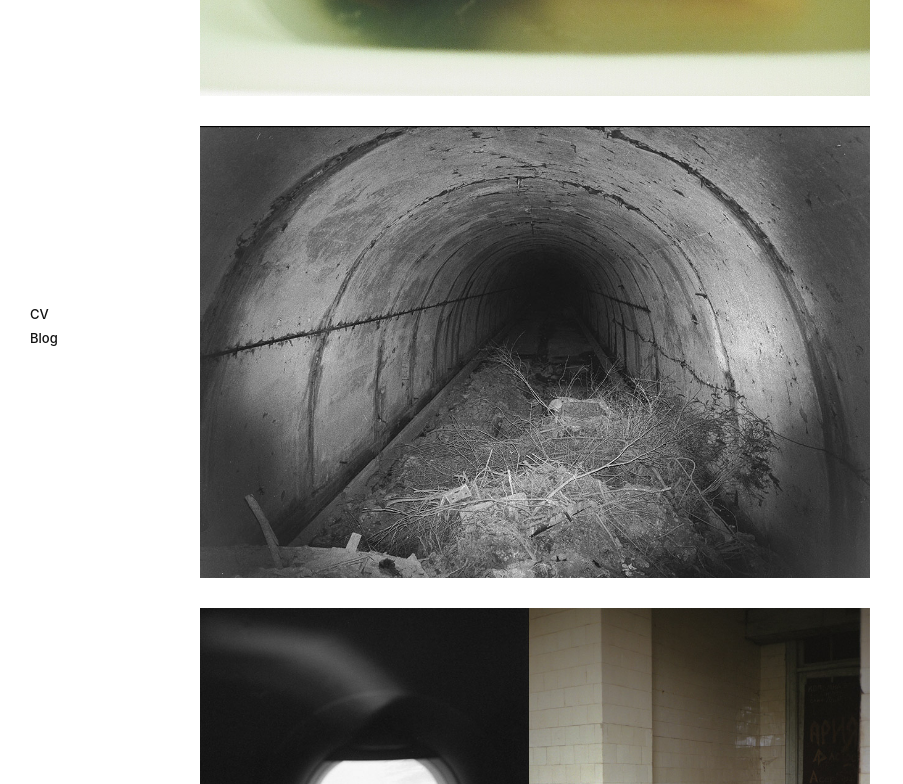
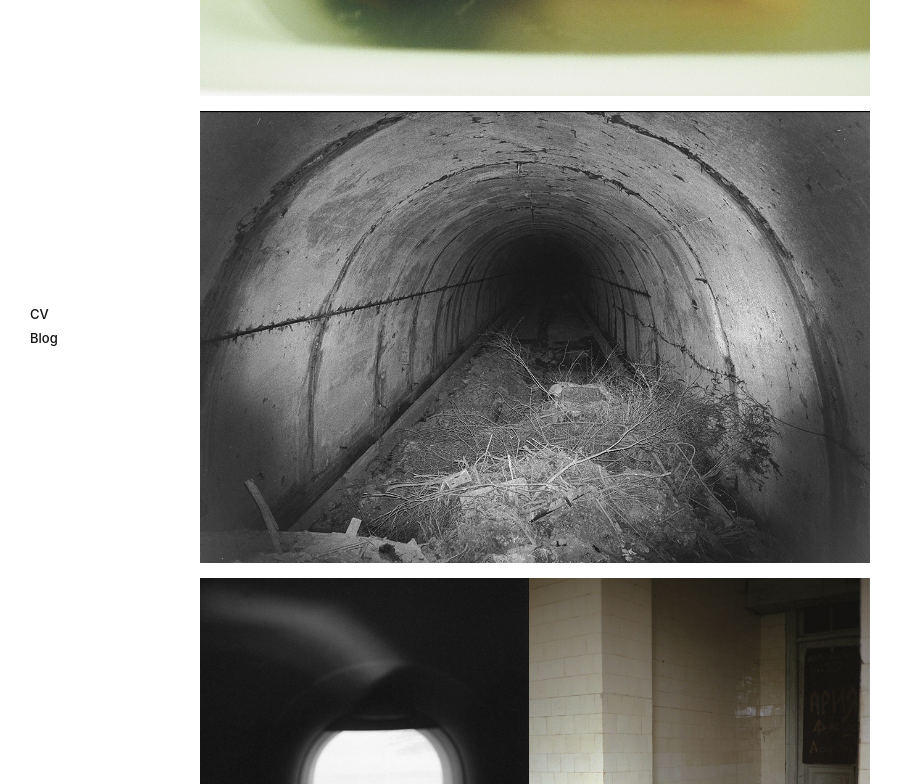
Before and after one commit to ilyavolum/ilyavolum.github.io, a plain HTML site: page untitled/index.html in a window 1280 px wide. Shown: the part 416-1200 px from the top of the page, without its empty margins (0-903 px from the left). Drawn offline with Linux system fonts and the light colour scheme.

Commit message:
untitled

```diff
--- a/index.css
+++ b/index.css
@@ -80,7 +80,7 @@ nav h1 {
   margin-right: -4px;
 }
 .project-vertical img {
-  margin-bottom: 30px;
+  margin-bottom: 15px;
 }
 @media only screen and (min-width: 600px) {
   .homepage {
```
